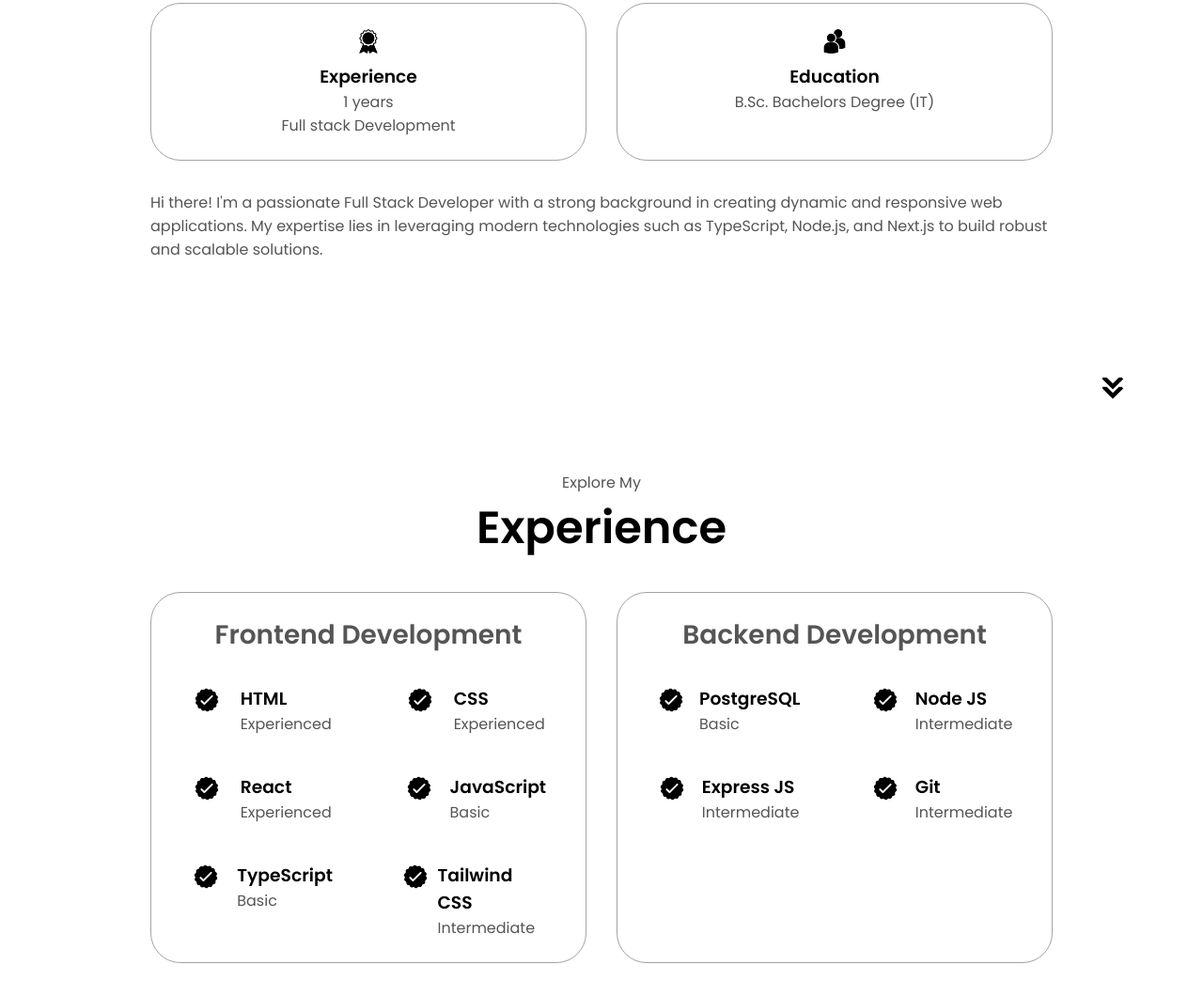
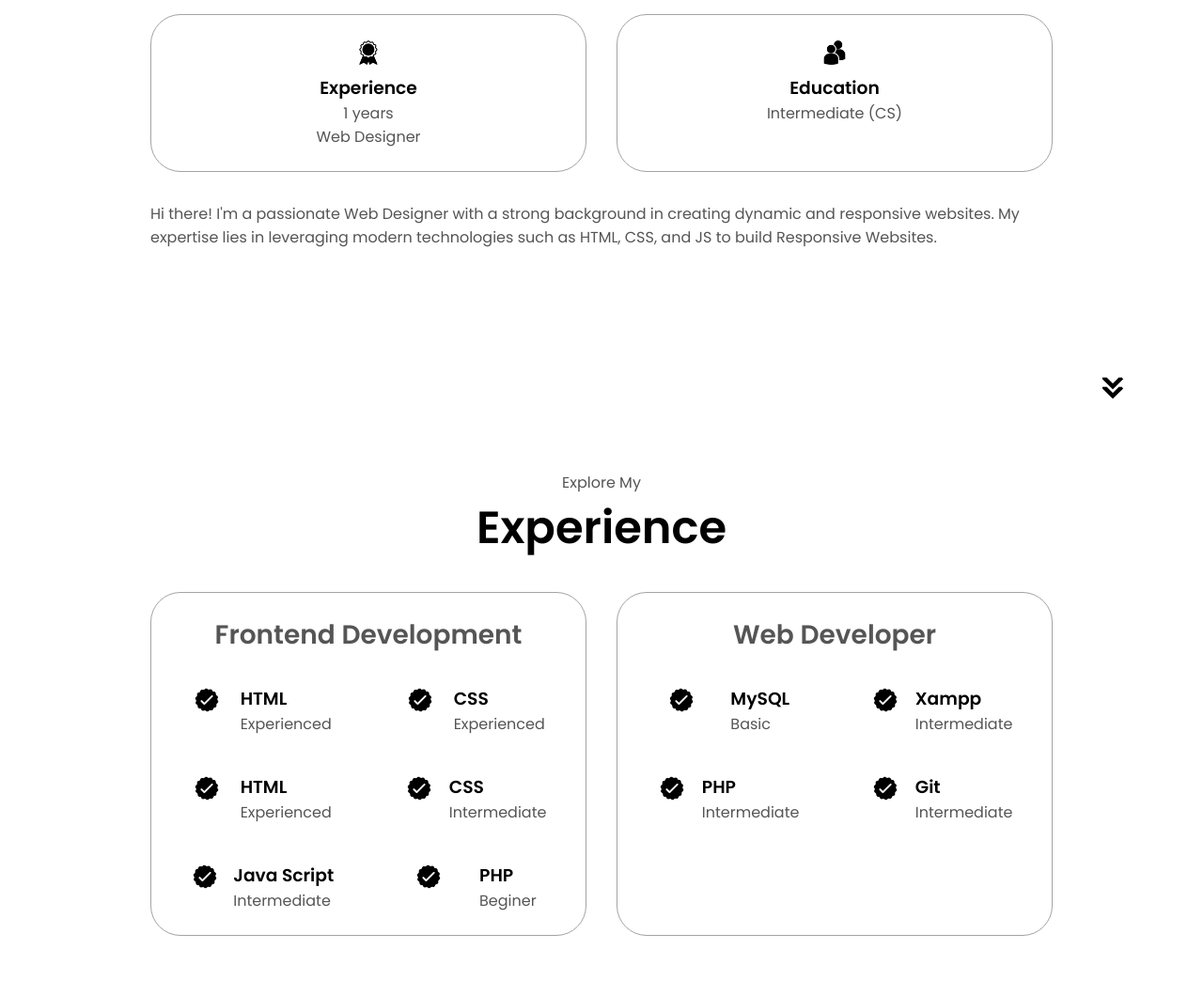
Before and after one commit to daniyalah18/Portfolio, a website: page index.html in a window 1280 px wide. Shown: the part 1195-2255 px from the top of the page at 94% size. Drawn offline with Linux system fonts and the light colour scheme.

Commit message:
Updated index.html

```diff
--- a/index.html
+++ b/index.html
@@ -5,14 +5,14 @@
   <meta charset="UTF-8" />
   <meta http-equiv="X-UA-Compatible" content="IE=edge" />
   <meta name="viewport" content="width=device-width, initial-scale=1.0" />
-  <title>Vikash Kumar</title>
+  <title>Daniyal Ahmed</title>
   <link rel="stylesheet" href="style.css" />
   <link rel="stylesheet" href="mediaqueries.css" />
 </head>
 
 <body>
   <nav id="desktop-nav">
-    <div class="logo">Vikash Kumar</div>
+    <div class="logo">Daniyal Ahmed</div>
     <div>
       <ul class="nav-links">
         <li><a href="#about">About</a></li>
@@ -23,7 +23,7 @@
     </div>
   </nav>
   <nav id="hamburger-nav">
-    <div class="logo">Vikash Kumar</div>
+    <div class="logo">Daniyal Ahmed</div>
     <div class="hamburger-menu">
       <div class="hamburger-icon" onclick="toggleMenu()">
         <span></span>
@@ -44,8 +44,8 @@
     </div>
     <div class="section__text">
       <p class="section__text__p1">Hello, I'm</p>
-      <h1 class="title">Vikash Kumar</h1>
-      <p class="section__text__p2">Full Stack Developer</p>
+      <h1 class="title">Daniyal Ahmed</h1>
+      <p class="section__text__p2">Web Designer</p>
       <div class="btn-container">
         <button class="btn btn-color-2" onclick="window.open('./assets/resume.pdf')">
           Download CV
@@ -74,19 +74,19 @@
           <div class="details-container">
             <img src="./assets/experience.png" alt="Experience icon" class="icon" />
             <h3>Experience</h3>
-            <p>1 years <br />Full stack Development</p>
+            <p>1 years <br />Web Designer</p>
           </div>
           <div class="details-container">
             <img src="./assets/education.png" alt="Education icon" class="icon" />
             <h3>Education</h3>
-            <p>B.Sc. Bachelors Degree (IT) </p>
+            <p>Intermediate (CS)</p>
           </div>
         </div>
         <div class="text-container">
           <p>
-            Hi there! I'm a passionate Full Stack Developer with a strong background in creating dynamic and responsive
-            web applications. My expertise lies in leveraging modern technologies such as TypeScript, Node.js, and
-            Next.js to build robust and scalable solutions.
+            Hi there! I'm a passionate Web Designer with a strong background in creating dynamic and responsive
+            websites. My expertise lies in leveraging modern technologies such as HTML, CSS, and
+            JS to build Responsive Websites.
           </p>
         </div>
       </div>
@@ -118,54 +118,54 @@
             <article>
               <img src="./assets/checkmark.png" alt="Experience icon" class="icon" />
               <div>
-                <h3>React</h3>
+                <h3>HTML</h3>
                 <p>Experienced</p>
               </div>
             </article>
             <article>
               <img src="./assets/checkmark.png" alt="Experience icon" class="icon" />
               <div>
-                <h3>JavaScript</h3>
+                <h3>CSS</h3>
+                <p>Intermediate</p>
+              </div>
+            </article>
+            <article>
+              <img src="./assets/checkmark.png" alt="Experience icon" class="icon" />
+              <div>
+                <h3>Java Script</h3>
+                <p>Intermediate</p>
+              </div>
+            </article>
+            <article>
+              <img src="./assets/checkmark.png" alt="Experience icon" class="icon" />
+              <div>
+                <h3>PHP</h3>
+                <p>Beginer</p>
+              </div>
+            </article>
+          </div>
+        </div>
+        <div class="details-container">
+          <h2 class="experience-sub-title">Web Developer</h2>
+          <div class="article-container">
+            <article>
+              <img src="./assets/checkmark.png" alt="Experience icon" class="icon" />
+              <div>
+                <h3>MySQL</h3>
                 <p>Basic</p>
               </div>
             </article>
             <article>
               <img src="./assets/checkmark.png" alt="Experience icon" class="icon" />
               <div>
-                <h3>TypeScript</h3>
-                <p>Basic</p>
-              </div>
-            </article>
-            <article>
-              <img src="./assets/checkmark.png" alt="Experience icon" class="icon" />
-              <div>
-                <h3>Tailwind CSS</h3>
-                <p>Intermediate</p>
-              </div>
-            </article>
-          </div>
-        </div>
-        <div class="details-container">
-          <h2 class="experience-sub-title">Backend Development</h2>
-          <div class="article-container">
-            <article>
-              <img src="./assets/checkmark.png" alt="Experience icon" class="icon" />
-              <div>
-                <h3>PostgreSQL</h3>
-                <p>Basic</p>
-              </div>
-            </article>
-            <article>
-              <img src="./assets/checkmark.png" alt="Experience icon" class="icon" />
-              <div>
-                <h3>Node JS</h3>
+                <h3>Xampp</h3>
                 <p>Intermediate</p>
               </div>
             </article>
             <article>
               <img src="./assets/checkmark.png" alt="Experience icon" class="icon" />
               <div>
-                <h3>Express JS</h3>
+                <h3>PHP</h3>
                 <p>Intermediate</p>
               </div>
             </article>
@@ -239,11 +239,11 @@
     <div class="contact-info-upper-container">
       <div class="contact-info-container">
         <img src="./assets/email.png" alt="Email icon" class="icon contact-icon email-icon" />
-        <p><a href="mailto:vikashraj041013@gmail.com">vikashraj041013@gmail.com</a></p>
+        <p><a href="mailto:vikashraj041013@gmail.com">daniyalaptech18@gmail.com</a></p>
       </div>
       <div class="contact-info-container">
         <img src="./assets/linkedin.png" alt="LinkedIn icon" class="icon contact-icon" />
-        <p><a href="https://www.linkedin.com/in/vikash-kumar-14782823b/">LinkedIn</a></p>
+        <p><a href="#">LinkedIn</a></p>
       </div>
     </div>
   </section>
```
